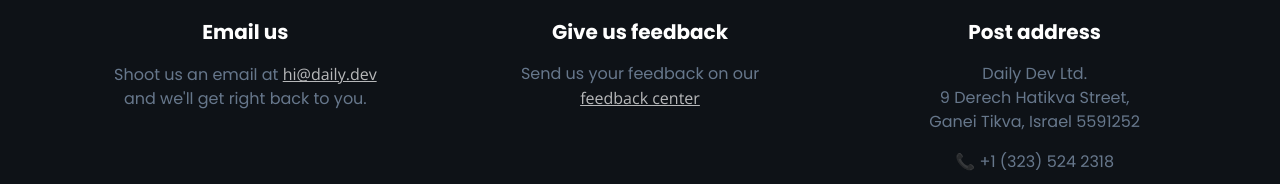
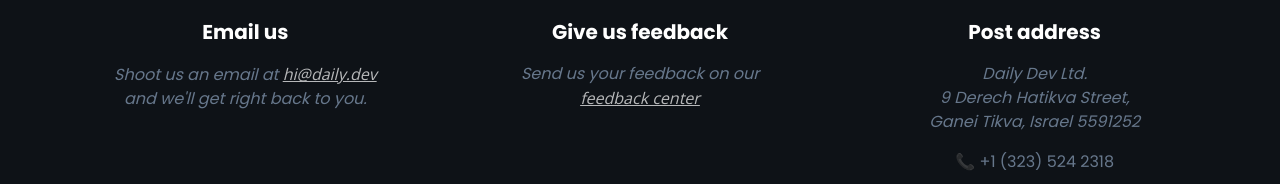
Before and after one commit to enetwarch/daily-dev-clone, a Next.js app: page /contact in a window 1280 px wide. Shown: the part 394-578 px from the top of the page. Built offline with nearby package versions, Linux system fonts and the light colour scheme.

Commit message:
increased contact page semantics

```diff
--- a/src/app/contact/page.tsx
+++ b/src/app/contact/page.tsx
@@ -30,13 +30,13 @@
         >
           <span className="text-6xl leading-20">✉️</span>
           <h2 className="font-poppins font-bold text-xl text-center">Email us</h2>
-          <p className="font-poppins text-center">
+          <address className="font-poppins text-center">
             <span className="opacity-50 text-blue-200">Shoot us an email at </span>
             <a href="mailto:hi@daily.dev?subject=Hello%20daily.dev!" className="font-open-sans underline opacity-70">
               hi@daily.dev
             </a>
             <span className="opacity-50 text-blue-200"> and we'll get right back to you.</span>
-          </p>
+          </address>
         </article>
         <article
           className="flex flex-col items-center flex-1 max-w-[350px] md:min-h-[300px] pb-8 md:pb-0
@@ -44,7 +44,7 @@
         >
           <span className="text-6xl leading-20">✏️</span>
           <h2 className="font-poppins font-bold text-xl text-center">Give us feedback</h2>
-          <p className="font-poppins text-center">
+          <address className="font-poppins text-center">
             <span className="opacity-50 text-blue-200">Send us your feedback on our </span>
             <a
               href="https://daily.dev/feedback"
@@ -54,7 +54,7 @@
             >
               feedback center
             </a>
-          </p>
+          </address>
         </article>
         <article
           className="flex flex-col items-center flex-1 max-w-[350px] md:min-h-[300px] pb-8 md:pb-0
@@ -62,13 +62,13 @@
         >
           <span className="text-6xl leading-20">✉️</span>
           <h2 className="font-poppins font-bold text-xl text-center">Post address</h2>
-          <p className="font-poppins text-center opacity-50 text-blue-200">
+          <address className="font-poppins text-center opacity-50 text-blue-200">
             Daily Dev Ltd.
             <br />9 Derech Hatikva Street,
             <br />
             Ganei Tikva, Israel 5591252
             <br />
-          </p>
+          </address>
           <p className="font-poppins text-center opacity-50 text-blue-200">📞 +1 (323) 524 2318</p>
         </article>
       </div>
```
